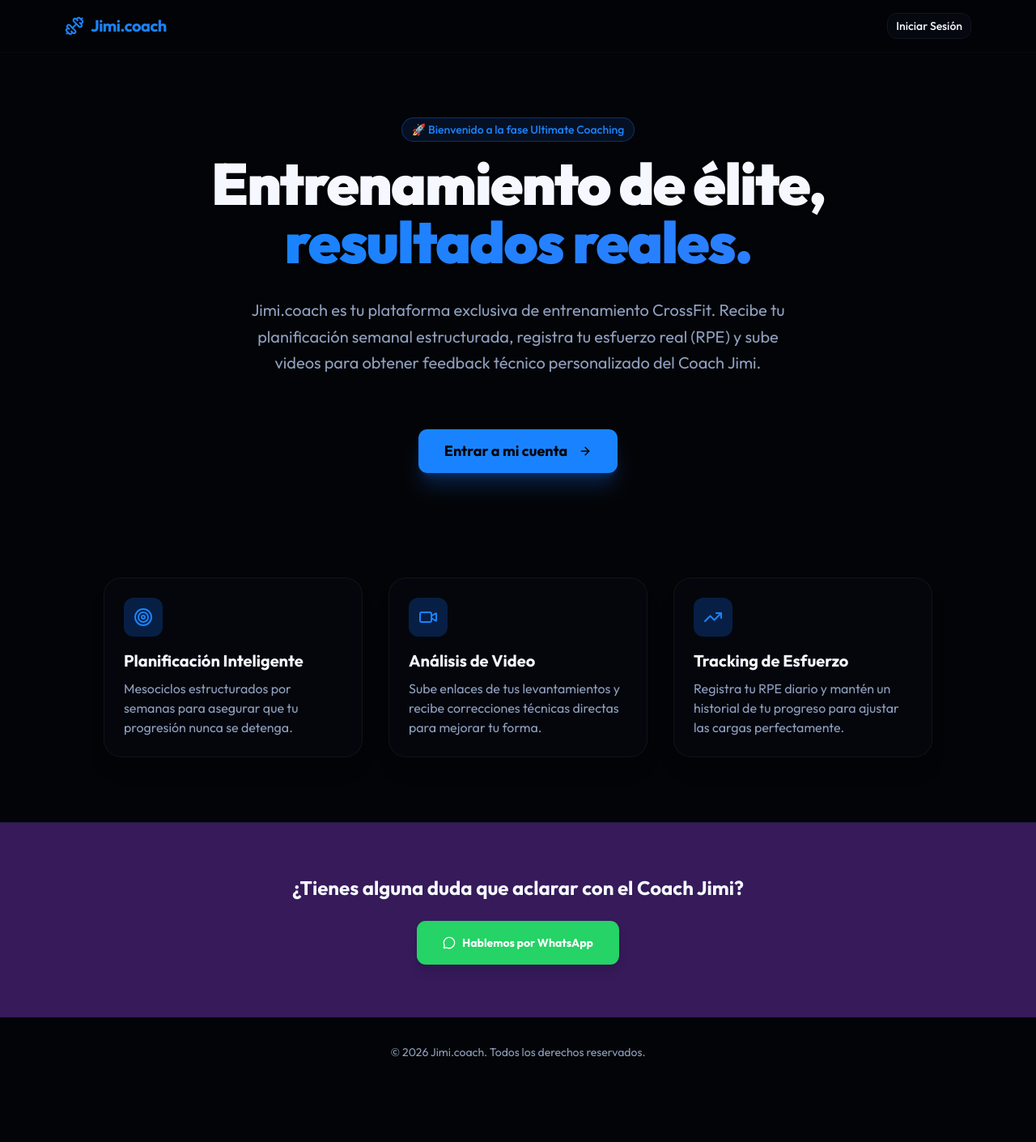
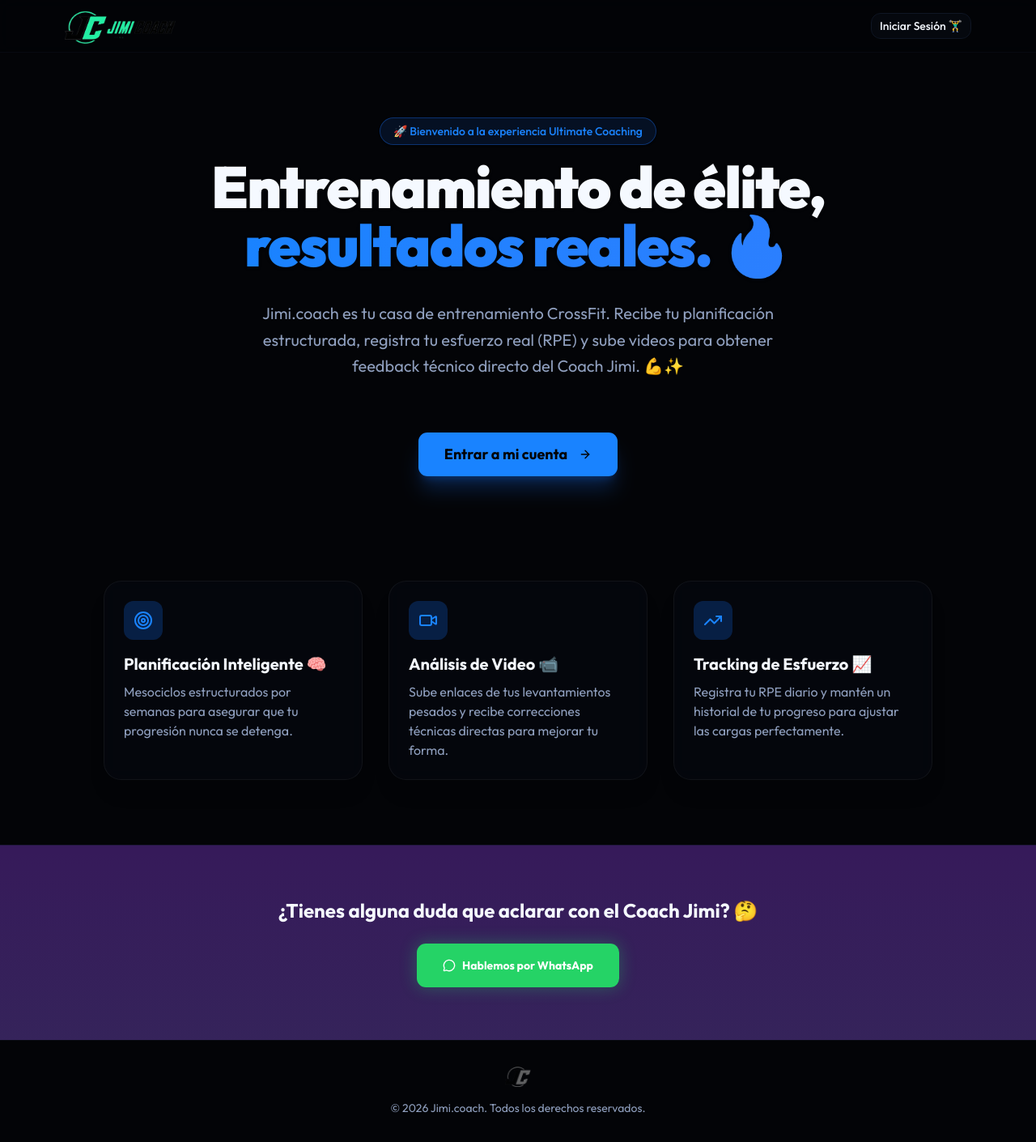
Before and after one commit to punkable/jimi-coach, a Next.js app: page / in a window 1280 px wide. Shown: the whole page at 81% size. Before the commit the page ends 1341 px from the top, so only its background shows below. Built offline with nearby package versions, Linux system fonts and the light colour scheme.

Commit message:
UI: Add logo and isotipo to app, enhance copy with friendly emojis

```diff
--- a/src/app/dashboard/athlete/page.tsx
+++ b/src/app/dashboard/athlete/page.tsx
@@ -3,6 +3,7 @@ import { Card, CardContent, CardDescription, CardHeader, CardTitle } from '@/com
 import { Button } from '@/components/ui/button'
 import { Flame, Dumbbell, Calendar as CalendarIcon, PlayCircle } from 'lucide-react'
 import Link from 'next/link'
+import Image from 'next/image'
 
 export default async function AthleteDashboard() {
   const supabase = await createClient()
@@ -28,10 +29,11 @@ export default async function AthleteDashboard() {
 
   return (
     <div className="p-4 md:p-8 space-y-8 max-w-md md:max-w-4xl mx-auto">
-      <header className="flex items-center justify-between pt-4">
+      <header className="flex flex-col gap-4 pt-4 mb-2">
+        <Image src="/images/logo.png" alt="Jimi.coach Logo" width={120} height={35} className="object-contain dark:invert" />
         <div>
-          <h1 className="text-3xl font-bold tracking-tight">Hola, {profile?.full_name?.split(' ')[0] || 'Atleta'}!</h1>
-          <p className="text-muted-foreground mt-1">¿Listo para destrozar el WOD hoy?</p>
+          <h1 className="text-3xl font-bold tracking-tight">¡Hola, {profile?.full_name?.split(' ')[0] || 'Atleta'}! 👋</h1>
+          <p className="text-muted-foreground mt-1">¿Listo para destrozar el WOD hoy? 🔥</p>
         </div>
       </header>
 
--- a/src/app/dashboard/coach/layout.tsx
+++ b/src/app/dashboard/coach/layout.tsx
@@ -1,4 +1,5 @@
 import Link from 'next/link'
+import Image from 'next/image'
 import { Users, Library, Calendar, LayoutDashboard, Settings, Dumbbell, LogOut, Video } from 'lucide-react'
 import { signout } from '@/app/login/actions'
 
@@ -12,11 +13,10 @@ export default function CoachLayout({
       {/* Sidebar for Desktop / Hidden on Mobile */}
       <aside className="hidden md:flex flex-col w-64 border-r border-border bg-card">
         <div className="p-6">
-          <h2 className="text-2xl font-bold text-primary tracking-tight flex items-center gap-2">
-            <Dumbbell className="h-6 w-6" />
-            Jimi.coach
-          </h2>
-          <p className="text-sm text-muted-foreground">Panel de Entrenador</p>
+          <Link href="/dashboard/coach">
+            <Image src="/images/logo.png" alt="Jimi.coach Logo" width={160} height={50} className="object-contain dark:invert mb-2 hover:opacity-80 transition-opacity" />
+          </Link>
+          <p className="text-sm text-muted-foreground font-medium">Panel de Entrenador 🛠️</p>
         </div>
         <nav className="flex-1 px-4 space-y-2">
           <Link href="/dashboard/coach" className="flex items-center gap-3 px-3 py-2 rounded-md hover:bg-secondary/50 text-foreground transition-colors">
--- a/src/app/layout.tsx
+++ b/src/app/layout.tsx
@@ -15,6 +15,10 @@ const robotoMono = Roboto_Mono({
 export const metadata: Metadata = {
   title: "Jimi Coach - CrossFit Training App",
   description: "Plataforma de entrenamiento para atletas y coaches de CrossFit.",
+  icons: {
+    icon: '/images/isotipo.png',
+    apple: '/images/isotipo.png',
+  },
 };
 
 export default function RootLayout({
--- a/src/app/login/page.tsx
+++ b/src/app/login/page.tsx
@@ -5,6 +5,8 @@ import { Label } from '@/components/ui/label'
 import { Button } from '@/components/ui/button'
 import { Tabs, TabsContent, TabsList, TabsTrigger } from '@/components/ui/tabs'
 import { Dumbbell } from 'lucide-react'
+import Image from 'next/image'
+import Link from 'next/link'
 
 export default async function LoginPage({
   searchParams,
@@ -19,19 +21,20 @@ export default async function LoginPage({
     <div className="flex min-h-screen items-center justify-center p-4 bg-background">
       <Card className="w-full max-w-md">
         <CardHeader className="text-center space-y-3">
-          <CardTitle className="text-4xl font-bold tracking-tight text-primary flex items-center justify-center gap-3">
-            <Dumbbell className="h-8 w-8" />
-            Jimi.coach
+          <CardTitle className="flex justify-center mb-2">
+            <Link href="/">
+              <Image src="/images/logo.png" alt="Jimi.coach Logo" width={220} height={60} className="object-contain hover:opacity-80 transition-opacity dark:invert" />
+            </Link>
           </CardTitle>
           <CardDescription className="text-base">
-            Tu plataforma de entrenamiento CrossFit
+            ¡Tu plataforma exclusiva de entrenamiento CrossFit! 🏋️‍♀️✨
           </CardDescription>
         </CardHeader>
         <CardContent>
           <Tabs defaultValue="login" className="w-full">
             <TabsList className="grid w-full grid-cols-2 mb-6">
-              <TabsTrigger value="login">Iniciar Sesión</TabsTrigger>
-              <TabsTrigger value="register">Registrarse</TabsTrigger>
+              <TabsTrigger value="login">Iniciar Sesión 🔓</TabsTrigger>
+              <TabsTrigger value="register">Registrarse 📝</TabsTrigger>
             </TabsList>
 
             {message && <div className="mb-4 p-4 text-sm text-green-800 bg-green-100 dark:bg-green-900/30 dark:text-green-400 rounded-md border border-green-200 dark:border-green-800 font-medium">{message}</div>}
@@ -46,7 +49,7 @@ export default async function LoginPage({
                   <Input id="password" name="password" type="password" required />
                 </div>
                 {error && <p className="text-sm text-destructive font-medium">{error}</p>}
-                <Button className="w-full" type="submit">Entrar</Button>
+                <Button className="w-full text-md font-bold h-11" type="submit">Entrar 🚀</Button>
               </form>
             </TabsContent>
 
@@ -66,7 +69,7 @@ export default async function LoginPage({
                 </div>
                 {/* Role is automatically set to 'athlete' in the backend */}
                 {error && <p className="text-sm text-destructive font-medium">{error}</p>}
-                <Button className="w-full" type="submit">Crear cuenta</Button>
+                <Button className="w-full text-md font-bold h-11" type="submit">Crear cuenta ✨</Button>
               </form>
             </TabsContent>
           </Tabs>
--- a/src/app/page.tsx
+++ b/src/app/page.tsx
@@ -1,6 +1,7 @@
 import Link from 'next/link'
+import Image from 'next/image'
 import { Button } from '@/components/ui/button'
-import { Dumbbell, ArrowRight, Video, Target, TrendingUp, MessageCircle } from 'lucide-react'
+import { ArrowRight, Video, Target, TrendingUp, MessageCircle } from 'lucide-react'
 
 export default function LandingPage() {
   return (
@@ -8,12 +9,11 @@ export default function LandingPage() {
       {/* Navigation */}
       <nav className="border-b border-border/40 bg-background/95 backdrop-blur supports-[backdrop-filter]:bg-background/60 sticky top-0 z-50">
         <div className="container mx-auto px-4 h-16 flex items-center justify-between max-w-6xl">
-          <div className="flex items-center gap-2 text-primary font-bold text-xl tracking-tight">
-            <Dumbbell className="w-6 h-6" />
-            Jimi.coach
-          </div>
+          <Link href="/" className="flex items-center gap-2">
+            <Image src="/images/logo.png" alt="Jimi.coach Logo" width={140} height={40} className="object-contain dark:invert" />
+          </Link>
           <Link href="/login">
-            <Button variant="outline" className="font-medium">Iniciar Sesión</Button>
+            <Button variant="outline" className="font-medium hover:bg-primary hover:text-primary-foreground transition-colors">Iniciar Sesión 🏋️‍♂️</Button>
           </Link>
         </div>
       </nav>
@@ -25,20 +25,20 @@ export default function LandingPage() {
         <div className="absolute bottom-1/4 right-1/4 w-96 h-96 bg-blue-500/20 rounded-full blur-3xl -z-10 animate-pulse" style={{ animationDelay: '2s' }} />
 
         <div className="max-w-4xl mx-auto space-y-8">
-          <div className="inline-flex items-center rounded-full border border-primary/30 bg-primary/10 px-3 py-1 text-sm text-primary font-medium mb-4">
-            🚀 Bienvenido a la fase Ultimate Coaching
+          <div className="inline-flex items-center rounded-full border border-primary/30 bg-primary/10 px-4 py-1.5 text-sm text-primary font-medium mb-4 shadow-sm">
+            🚀 Bienvenido a la experiencia Ultimate Coaching
           </div>
 
           <h1 className="text-5xl md:text-7xl font-black tracking-tight text-foreground drop-shadow-sm">
             Entrenamiento de élite, <br className="hidden md:block" />
             <span className="text-transparent bg-clip-text bg-gradient-to-r from-primary to-blue-500">
-              resultados reales.
+              resultados reales. 🔥
             </span>
           </h1>
 
           <p className="text-xl text-muted-foreground max-w-2xl mx-auto leading-relaxed">
-            Jimi.coach es tu plataforma exclusiva de entrenamiento CrossFit.
-            Recibe tu planificación semanal estructurada, registra tu esfuerzo real (RPE) y sube videos para obtener feedback técnico personalizado del Coach Jimi.
+            Jimi.coach es tu casa de entrenamiento CrossFit.
+            Recibe tu planificación estructurada, registra tu esfuerzo real (RPE) y sube videos para obtener feedback técnico directo del Coach Jimi. 💪✨
           </p>
 
           <div className="flex flex-col sm:flex-row gap-4 justify-center pt-8">
@@ -51,36 +51,37 @@ export default function LandingPage() {
         </div>
 
         {/* Feature Grid */}
-        <div className="grid grid-cols-1 md:grid-cols-3 gap-8 mt-32 max-w-5xl mx-auto w-full text-left">
-          <div className="p-6 rounded-2xl glass border border-border/50">
+        <div className="grid grid-cols-1 md:grid-cols-3 gap-8 mt-32 max-w-5xl mx-auto w-full text-left relative z-10">
+          <div className="p-6 rounded-2xl glass border border-border/50 hover:border-primary/50 transition-colors shadow-lg">
             <div className="w-12 h-12 rounded-lg bg-primary/20 flex items-center justify-center mb-4 text-primary">
               <Target className="w-6 h-6" />
             </div>
-            <h3 className="text-xl font-bold mb-2">Planificación Inteligente</h3>
+            <h3 className="text-xl font-bold mb-2">Planificación Inteligente 🧠</h3>
             <p className="text-muted-foreground">Mesociclos estructurados por semanas para asegurar que tu progresión nunca se detenga.</p>
           </div>
-          <div className="p-6 rounded-2xl glass border border-border/50">
+          <div className="p-6 rounded-2xl glass border border-border/50 hover:border-primary/50 transition-colors shadow-lg">
             <div className="w-12 h-12 rounded-lg bg-primary/20 flex items-center justify-center mb-4 text-primary">
               <Video className="w-6 h-6" />
             </div>
-            <h3 className="text-xl font-bold mb-2">Análisis de Video</h3>
-            <p className="text-muted-foreground">Sube enlaces de tus levantamientos y recibe correcciones técnicas directas para mejorar tu forma.</p>
+            <h3 className="text-xl font-bold mb-2">Análisis de Video 📹</h3>
+            <p className="text-muted-foreground">Sube enlaces de tus levantamientos pesados y recibe correcciones técnicas directas para mejorar tu forma.</p>
           </div>
-          <div className="p-6 rounded-2xl glass border border-border/50">
+          <div className="p-6 rounded-2xl glass border border-border/50 hover:border-primary/50 transition-colors shadow-lg">
             <div className="w-12 h-12 rounded-lg bg-primary/20 flex items-center justify-center mb-4 text-primary">
               <TrendingUp className="w-6 h-6" />
             </div>
-            <h3 className="text-xl font-bold mb-2">Tracking de Esfuerzo</h3>
+            <h3 className="text-xl font-bold mb-2">Tracking de Esfuerzo 📈</h3>
             <p className="text-muted-foreground">Registra tu RPE diario y mantén un historial de tu progreso para ajustar las cargas perfectamente.</p>
           </div>
         </div>
       </main>
 
       {/* WhatsApp CTA */}
-      <section className="border-t border-border/50 bg-secondary/30 py-16 text-center px-4">
-        <h2 className="text-2xl font-bold mb-6">¿Tienes alguna duda que aclarar con el Coach Jimi?</h2>
-        <a href="http://wa.me/56972878295" target="_blank" rel="noopener noreferrer">
-          <Button size="lg" className="bg-[#25D366] hover:bg-[#128C7E] text-white gap-2 font-bold h-14 px-8 shadow-lg hover:scale-105 transition-transform">
+      <section className="border-t border-border/50 bg-secondary/30 py-16 text-center px-4 relative overflow-hidden">
+        <div className="absolute inset-0 bg-gradient-to-b from-transparent to-[#25D366]/5" />
+        <h2 className="text-2xl font-bold mb-6 relative z-10">¿Tienes alguna duda que aclarar con el Coach Jimi? 🤔</h2>
+        <a href="http://wa.me/56972878295" target="_blank" rel="noopener noreferrer" className="relative z-10 inline-block">
+          <Button size="lg" className="bg-[#25D366] hover:bg-[#128C7E] text-white gap-2 font-bold h-14 px-8 shadow-[0_0_20px_rgba(37,211,102,0.3)] hover:shadow-[0_0_30px_rgba(37,211,102,0.5)] hover:scale-105 transition-all">
             <MessageCircle className="w-5 h-5" />
             Hablemos por WhatsApp
           </Button>
@@ -89,6 +90,7 @@ export default function LandingPage() {
 
       {/* Footer */}
       <footer className="border-t border-border/40 py-8 text-center text-muted-foreground text-sm">
+        <Image src="/images/isotipo.png" alt="Isotipo" width={32} height={32} className="mx-auto mb-4 opacity-50 grayscale hover:grayscale-0 transition-all dark:invert" />
         <p>© {new Date().getFullYear()} Jimi.coach. Todos los derechos reservados.</p>
       </footer>
     </div>
```
Also changed, not shown: public/images/isotipo.png (added), public/images/logo.png (added).
